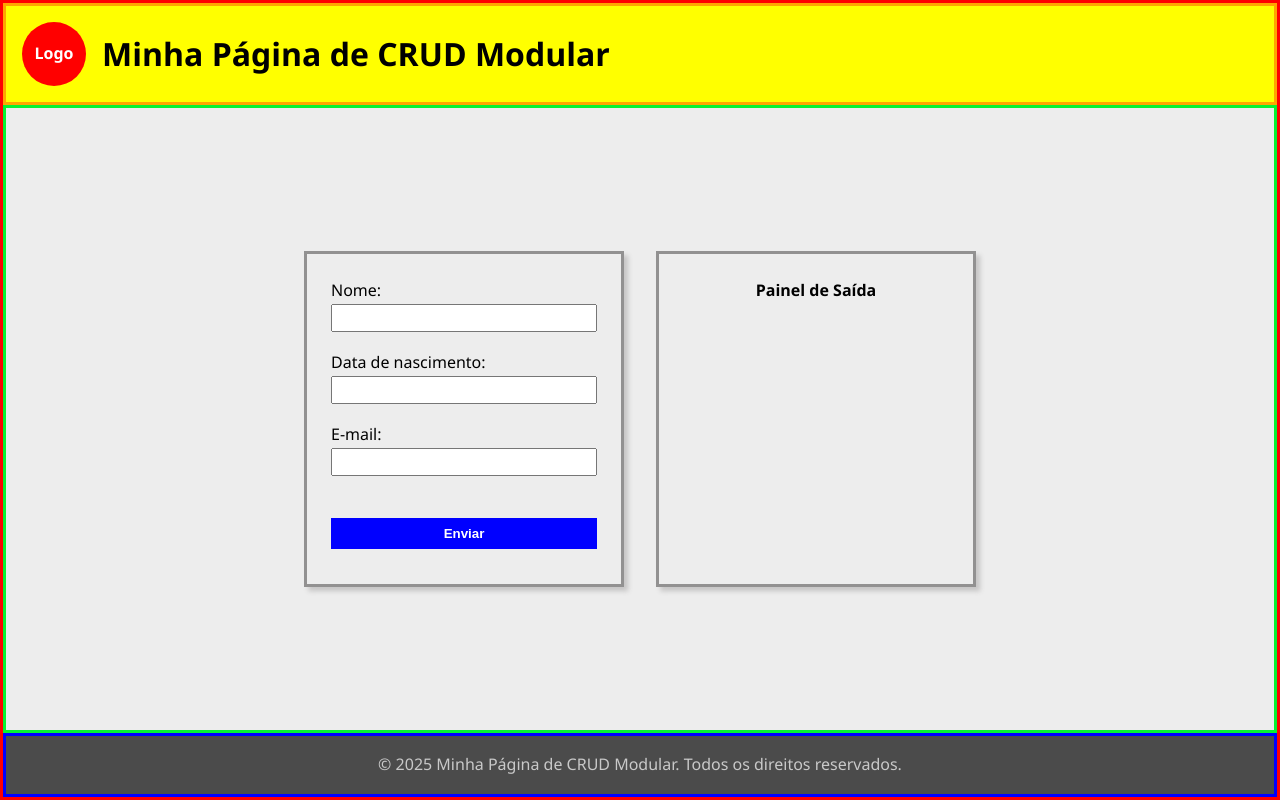
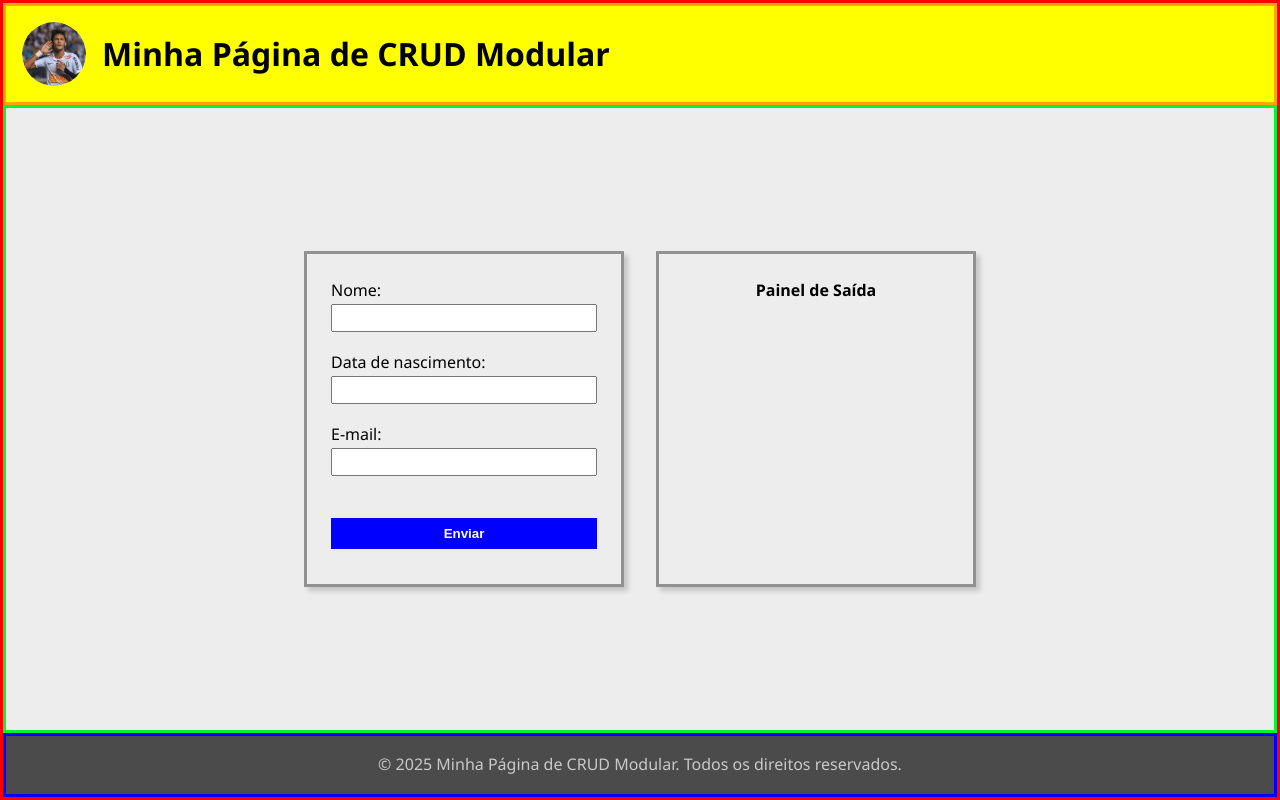
Before and after one commit to rafaelxo/OFICINA2-DIW-2, a plain HTML site: page exemplo/index.html in a window 1280 px wide. Drawn offline with Linux system fonts and the light colour scheme.

Commit message:
tarefa 1

```diff
--- a/exemplo/css/cabecalho.css
+++ b/exemplo/css/cabecalho.css
@@ -1,4 +1,4 @@
- #cabecalho{
+#cabecalho {
     display: flex;
     flex-direction: row;
     align-items: center;
@@ -16,9 +16,14 @@
     align-items: center;
     align-content: center;
     border-radius: 100%;
-    color: white;
-    font-weight: bolder;
-    background-color: red;
+    overflow: hidden;
+}
+
+#avatarDoCabecalho img {
+    width: 100%;
+    height: 100%;
+    object-fit: cover; /* Mantém a proporção da imagem */
+    border-radius: 100%;
 }
 
 #tituloDoCabecalho {
--- a/exemplo/js/componentes/cabecalho/cabecalho.html
+++ b/exemplo/js/componentes/cabecalho/cabecalho.html
@@ -1,2 +1,2 @@
-<div id="avatarDoCabecalho">Logo</div>
+<div id="avatarDoCabecalho"><img src="../../../imagens/ney.png"></div>
 <h1 id="tituloDoCabecalho">Minha Página de CRUD Modular</h1>
```
